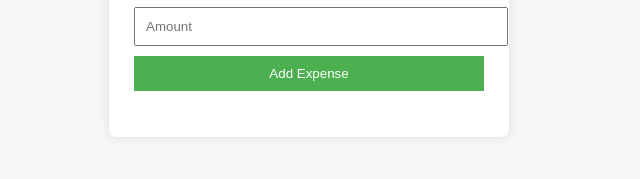
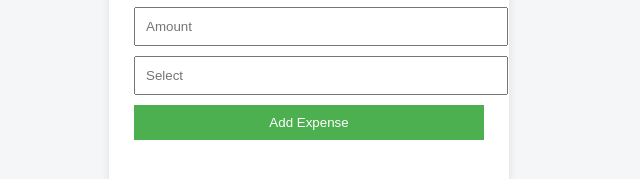
Before and after one commit to Meghana-149/student-expense-tracker, a plain HTML site: page index.html in a window 1280 px wide. Shown: the part 235-414 px from the top of the page, without its empty margins (331-971 px from the left). Drawn offline with Linux system fonts and the light colour scheme.

Commit message:
Update index.html

```diff
--- a/index.html
+++ b/index.html
@@ -13,6 +13,7 @@
   <form id="expense-form">
     <input type="text" id="title" placeholder="Expense title" required>
     <input type="number" id="amount" placeholder="Amount" required>
+    <input type="text" id="category" list="category-options" placeholder="Select" required>
     <datalist id="category">
       <option value="Food">
       <option value="Travel">
```
